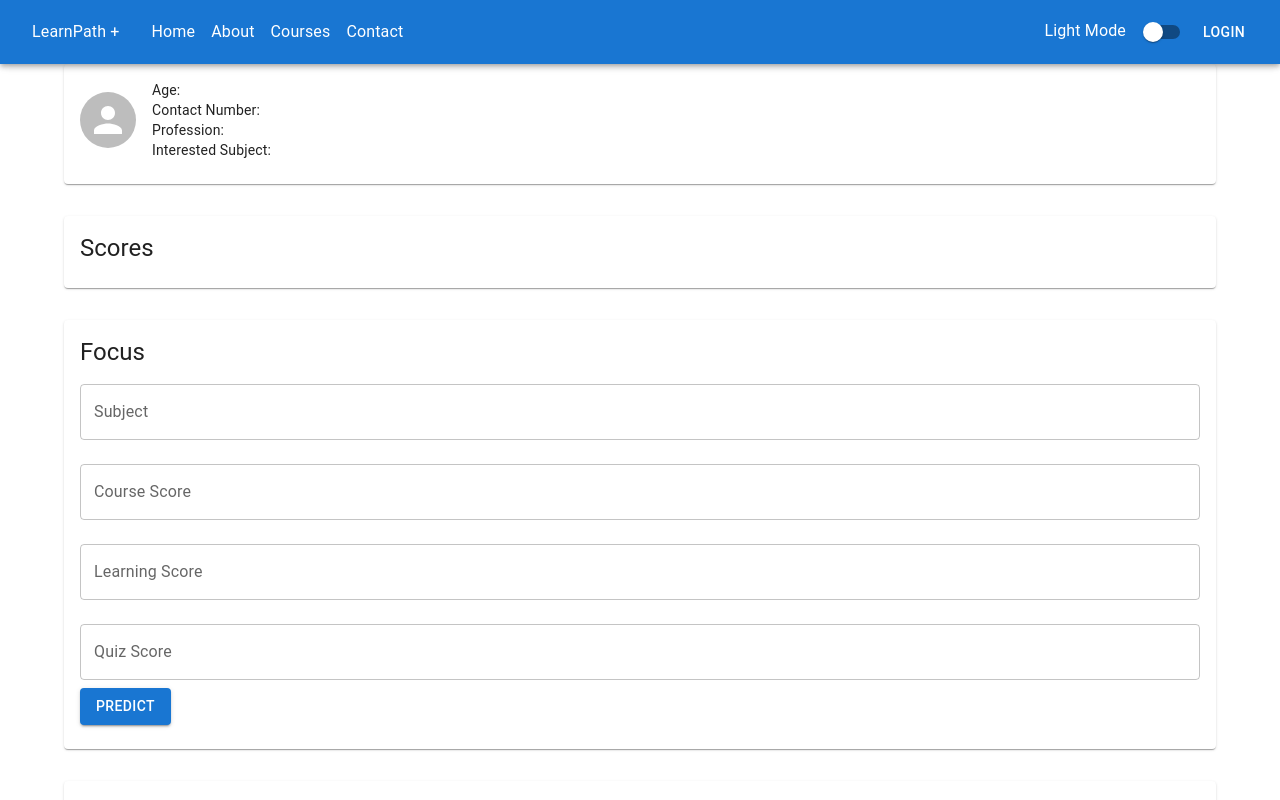
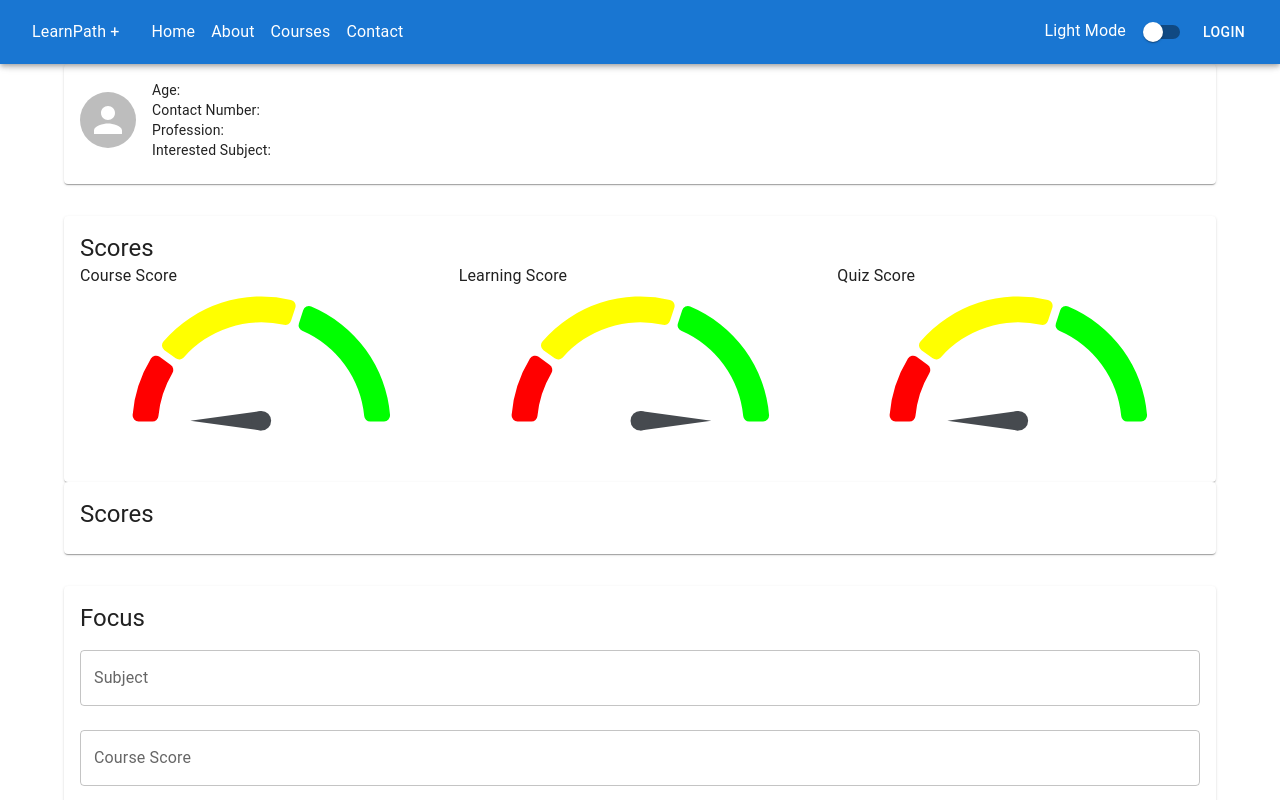
Before and after one commit to kishan20-00/EduQuest, a React (Create React App) app in the folder frontend/: page /profile in a window 1280 px wide. Shown: the top 800 px of the page. Built offline with nearby package versions, Linux system fonts and the light colour scheme.

Commit message:
Updated Profile Page

```diff
--- a/frontend/package.json
+++ b/frontend/package.json
@@ -14,6 +14,7 @@
     "axios": "^1.7.2",
     "react": "^18.3.1",
     "react-dom": "^18.3.1",
+    "react-gauge-chart": "^0.5.1",
     "react-router": "^6.24.1",
     "react-router-dom": "^6.24.1",
     "react-scripts": "5.0.1",
--- a/frontend/src/components/Profile.js
+++ b/frontend/src/components/Profile.js
@@ -1,6 +1,7 @@
 import React, { useState, useEffect } from 'react';
-import { Box, Typography, Container, Grid, Card, CardContent, Avatar, TextField, Button } from '@mui/material';
+import { Box, Typography, Container, Grid, Card, CardContent, Avatar, TextField, Button, Select, MenuItem } from '@mui/material';
 import axios from 'axios';
+import GaugeChart from 'react-gauge-chart';
 
 const ProfilePage = () => {
   const [userDetails, setUserDetails] = useState({
@@ -15,6 +16,9 @@ const ProfilePage = () => {
     focus: '',
     performance: '',
     progress: '',
+    courseScore: 0,
+    learningScore: 100,
+    quizScore: 0,
   });
 
   const [isEditing, setIsEditing] = useState(false);
@@ -55,11 +59,19 @@ const ProfilePage = () => {
   const [predictionRecommendation, setPredictionRecommendation] = useState('');
 
   useEffect(() => {
-    // Fetch user data from localStorage
+    const fetchUserDetails = async () => {
+      try {
         const storedUser = JSON.parse(localStorage.getItem('user'));
         if (storedUser) {
-      setUserDetails(storedUser);
+          const response = await axios.get(`https://edu-quest-hfoq.vercel.app/api/auth/user/${storedUser._id}`);
+          setUserDetails(response.data);
         }
+      } catch (error) {
+        console.error('Error fetching user details:', error.response?.data || error.message);
+      }
+    };
+
+    fetchUserDetails();
   }, []);
 
   // Function to update user details
@@ -205,6 +217,53 @@ const handleUpdate = async () => {
 
         {/* User Metrics */}
         <Grid container spacing={4}>
+          <Grid item xs={12}>
+            <Card>
+              <CardContent>
+                <Typography variant="h5" component="div">
+                  Scores
+                </Typography>
+                <Grid container spacing={2}>
+                  <Grid item xs={4}>
+                    <Typography variant="body1">Course Score</Typography>
+                    <GaugeChart
+                      id="gauge-course-score"
+                      nrOfLevels={5}
+                      arcsLength={[0.2, 0.4, 0.4]}
+                      colors={['#FF0000', '#FFFF00', '#00FF00']}
+                      percent={userDetails.courseScore / 100} // Normalize score to a percentage
+                      style={{ width: '100%' }}
+                    />
+                  </Grid>
+                  <Grid item xs={4}>
+                    <Typography variant="body1">Learning Score</Typography>
+                    <GaugeChart
+                      id="gauge-learning-score"
+                      nrOfLevels={5}
+                      arcsLength={[0.2, 0.4, 0.4]}
+                      colors={['#FF0000', '#FFFF00', '#00FF00']}
+                      percent={userDetails.learningScore / 100} // Normalize score to a percentage
+                      style={{ width: '100%' }}
+                    />
+                  </Grid>
+                  <Grid item xs={4}>
+                    <Typography variant="body1">Quiz Score</Typography>
+                    <GaugeChart
+                      id="gauge-quiz-score"
+                      nrOfLevels={5}
+                      arcsLength={[0.2, 0.4, 0.4]}
+                      colors={['#FF0000', '#FFFF00', '#00FF00']}
+                      percent={userDetails.quizScore / 100} // Normalize score to a percentage
+                      style={{ width: '100%' }}
+                    />
+                  </Grid>
+                </Grid>
+              </CardContent>
+            </Card>
+          </Grid>
+        </Grid>
+        {/* User Metrics */}
+        <Grid container spacing={4}>
           {/* Display user metrics (Scores, Focus, Performance, Progress) */}
           <Grid item xs={12}>
             <Card>
@@ -339,59 +398,43 @@ const handleUpdate = async () => {
             <Box component="form">
               <Grid container spacing={2}>
                 <Grid item xs={12} md={6}>
-                  <TextField
-                    fullWidth
-                    label="Name"
-                    name="name"
-                    value={userDetails.name}
-                    onChange={handleChange}
-                  />
+                  <TextField fullWidth label="Name" name="name" value={userDetails.name} onChange={handleChange} />
                 </Grid>
                 <Grid item xs={12} md={6}>
-                  <TextField
-                    fullWidth
-                    label="Email"
-                    name="email"
-                    value={userDetails.email}
-                    onChange={handleChange}
-                    disabled
-                  />
+                  <TextField fullWidth label="Email" name="email" value={userDetails.email} onChange={handleChange} disabled />
                 </Grid>
                 <Grid item xs={12} md={6}>
-                  <TextField
-                    fullWidth
-                    label="Age"
-                    name="age"
-                    value={userDetails.age}
-                    onChange={handleChange}
-                  />
+                  <TextField fullWidth label="Age" name="age" value={userDetails.age} onChange={handleChange} />
                 </Grid>
                 <Grid item xs={12} md={6}>
-                  <TextField
-                    fullWidth
-                    label="Contact Number"
-                    name="contactNumber"
-                    value={userDetails.contactNumber}
-                    onChange={handleChange}
-                  />
+                  <TextField fullWidth label="Contact Number" name="contactNumber" value={userDetails.contactNumber} onChange={handleChange} />
                 </Grid>
                 <Grid item xs={12} md={6}>
-                  <TextField
-                    fullWidth
-                    label="Profession"
-                    name="profession"
-                    value={userDetails.profession}
-                    onChange={handleChange}
-                  />
+                  <TextField fullWidth label="Profession" name="profession" value={userDetails.profession} onChange={handleChange} />
                 </Grid>
                 <Grid item xs={12} md={6}>
-                  <TextField
+                  <Select
                     fullWidth
                     label="Interested Subject"
                     name="interestedSubject"
                     value={userDetails.interestedSubject}
                     onChange={handleChange}
-                  />
+                    displayEmpty
+                  >
+                    <MenuItem value="" disabled>
+                      Select Interested Subject
+                    </MenuItem>
+                    <MenuItem value="Artificial Intelligence and Machine Learning">Artificial Intelligence and Machine Learning</MenuItem>
+                    <MenuItem value="Cloud Computing">Cloud Computing</MenuItem>
+                    <MenuItem value="CyberSecurity">CyberSecurity</MenuItem>
+                    <MenuItem value="Data Science and Analytics">Data Science and Analytics</MenuItem>
+                    <MenuItem value="Database Management">Database Management</MenuItem>
+                    <MenuItem value="Devops and Systems Integration">Devops and Systems Integration</MenuItem>
+                    <MenuItem value="IT Project Management">IT Project Management</MenuItem>
+                    <MenuItem value="Network and System Administration">Network and System Administration</MenuItem>
+                    <MenuItem value="Software Engineering and Development">Software Engineering and Development</MenuItem>
+                    <MenuItem value="Web Development">Web Development</MenuItem>
+                  </Select>
                 </Grid>
                 <Grid item xs={12}>
                   <TextField
--- a/frontend/src/components/Video.js
+++ b/frontend/src/components/Video.js
@@ -1,27 +1,30 @@
-import React, { useState, useRef, useEffect } from 'react';
+import React, { useState, useRef, useEffect, forwardRef, useImperativeHandle } from 'react';
 import axios from 'axios';
 
-function EyeTrackingVideo({ isPlaying }) {
+const EyeTrackingVideo = forwardRef(({ isPlaying, isCompleted, userId }, ref) => {
   const videoRef = useRef(null);
   const [predictions, setPredictions] = useState('');
   const [sendingInterval, setSendingInterval] = useState(null);
   const [nonFocusCount, setNonFocusCount] = useState(0);
   const [counter, setCounter] = useState(0);
 
+  useImperativeHandle(ref, () => ({
+    getCounter: () => counter,  // Expose getCounter method to parent component
+  }));
+
   useEffect(() => {
-    if (isPlaying) {
+    if (isPlaying && !isCompleted) {
       startVideo();
       startSendingFrames();
     } else {
       stopVideo();
     }
 
-    // Clean up the interval on unmount or when isPlaying changes
     return () => {
       stopVideo();
       clearInterval(sendingInterval);
     };
-  }, [isPlaying]);
+  }, [isPlaying, isCompleted]);
 
   const startVideo = () => {
     navigator.mediaDevices.getUserMedia({ video: true })
@@ -43,13 +46,13 @@ function EyeTrackingVideo({ isPlaying }) {
     clearInterval(sendingInterval);
 
     const intervalId = setInterval(() => {
-      sendFrameToServer();
+      if (!isCompleted) sendFrameToServer(); // Only send if not completed
     }, 1000);
     setSendingInterval(intervalId);
   };
 
   const sendFrameToServer = () => {
-    if (!videoRef.current || !videoRef.current.srcObject) return;
+    if (!videoRef.current || !videoRef.current.srcObject || isCompleted) return;
 
     const canvas = document.createElement('canvas');
     const context = canvas.getContext('2d');
@@ -66,18 +69,17 @@ function EyeTrackingVideo({ isPlaying }) {
           const prediction = response.data.prediction;
           setPredictions(prediction > 0.6 ? 'Focus' : 'Non Focus');
 
-          // Update the nonFocusCount and counter
           if (prediction <= 0.6) {
             setNonFocusCount(prevCount => {
               const newCount = prevCount + 1;
               if (newCount >= 10) {
                 setCounter(prevCounter => prevCounter - 0.5);
-                return 0; // Reset count after hitting 10
+                return 0;  // Reset nonFocusCount after reaching 10
               }
               return newCount;
             });
           } else {
-            setNonFocusCount(0); // Reset count if Focus is received
+            setNonFocusCount(0);
           }
         })
         .catch(error => console.error('Error sending frame to server:', error));
@@ -97,6 +99,6 @@ function EyeTrackingVideo({ isPlaying }) {
       <p>Counter: {counter.toFixed(1)}</p>
     </div>
   );
-}
+});
 
 export default EyeTrackingVideo;
```
Also changed, not shown: frontend/src/components/CourseDetailsPage.js (+69 -17 lines). Lines whose indentation alone changed are shown as unchanged.
